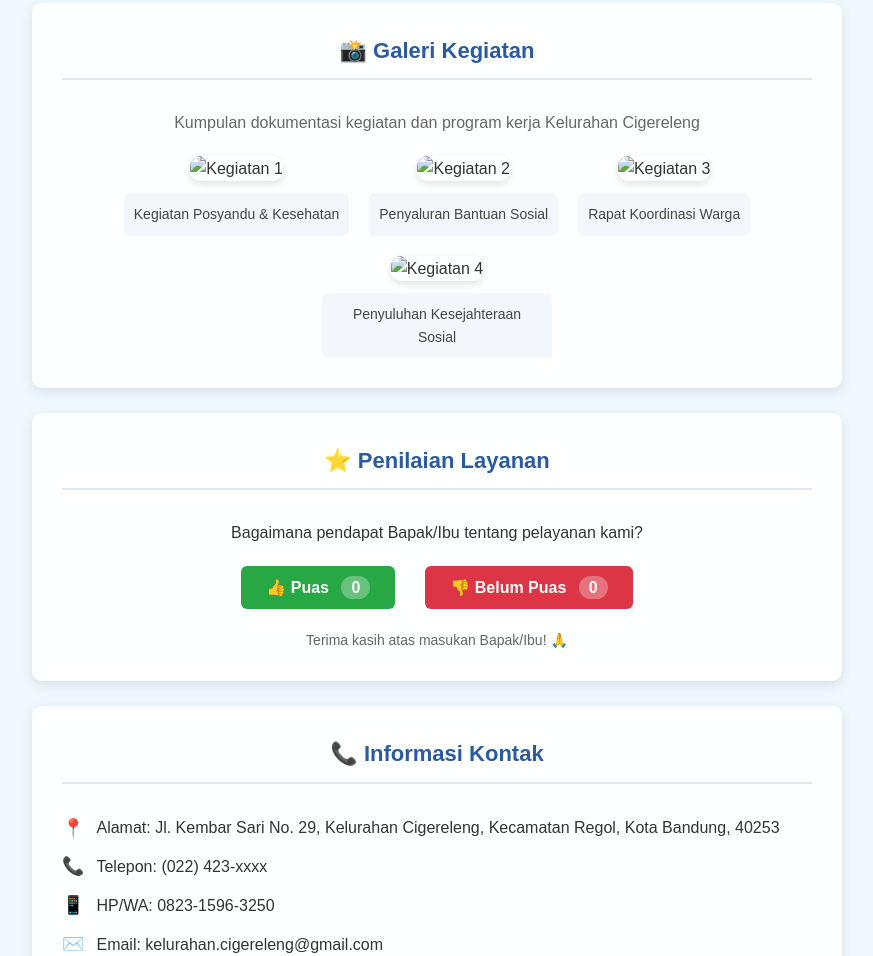
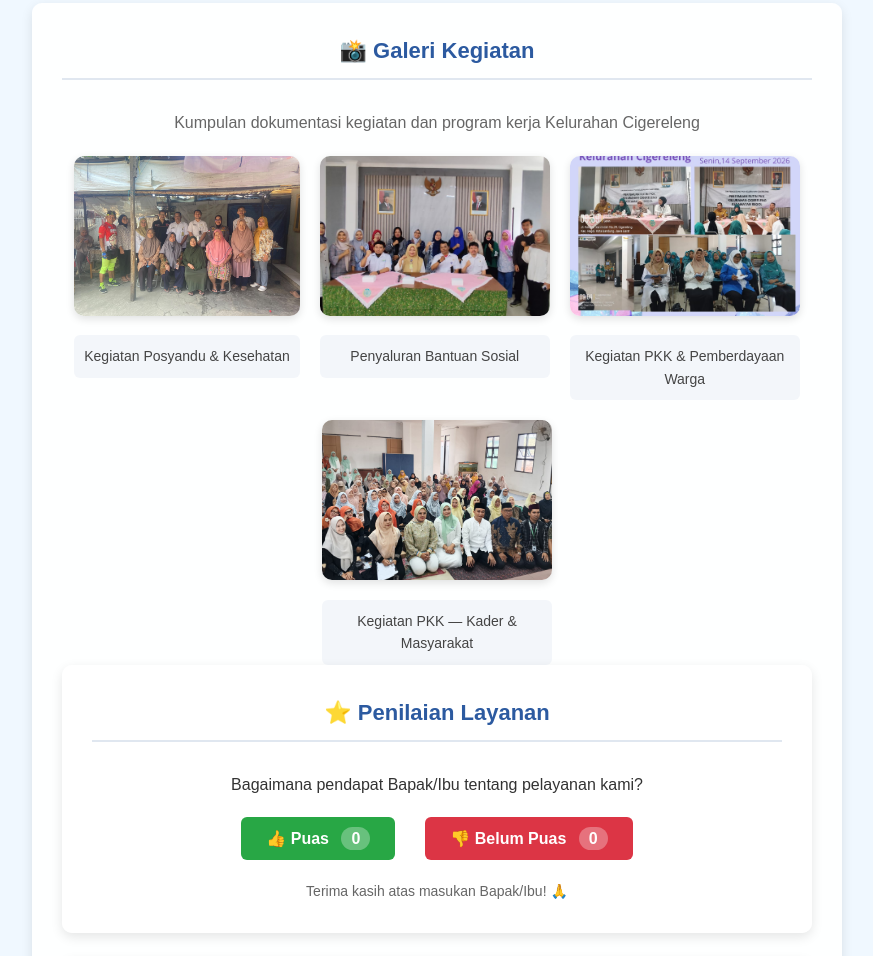
Before and after one commit to dkurnia668-ship-it/cigereleng, a plain HTML site: page index.html in a window 1280 px wide. Shown: the part 2532-3488 px from the top of the page, without its empty margins (203-1076 px from the left). Drawn offline with Linux system fonts and the light colour scheme.

Commit message:
Update index.html

```diff
--- a/index.html
+++ b/index.html
@@ -555,23 +555,23 @@
             <p style="text-align:center; color:#666; margin-bottom:20px;">Kumpulan dokumentasi kegiatan dan program kerja Kelurahan Cigereleng</p>
            <div class="galeri-foto">
     <div class="foto-item">
-                    <img src="kegiatan1.jpg" alt="Kegiatan 1">
+        <img src="posyandu.jpeg" alt="Kegiatan Posyandu">
         <div class="keterangan-foto">Kegiatan Posyandu & Kesehatan</div>
     </div>
     <div class="foto-item">
-                    <img src="kegiatan2.jpg" alt="Kegiatan 2">
+        <img src="dashat.jpeg" alt="Penyaluran Bantuan">
         <div class="keterangan-foto">Penyaluran Bantuan Sosial</div>
     </div>
     <div class="foto-item">
-                    <img src="kegiatan3.jpg" alt="Kegiatan 3">
-                    <div class="keterangan-foto">Rapat Koordinasi Warga</div>
+        <img src="PKK.jpeg" alt="Kegiatan PKK">
+        <div class="keterangan-foto">Kegiatan PKK & Pemberdayaan Warga</div>
     </div>
     <div class="foto-item">
-                    <img src="kegiatan4.jpg" alt="Kegiatan 4">
-                    <div class="keterangan-foto">Penyuluhan Kesejahteraan Sosial</div>
+        <img src="PKK1.jpeg" alt="Kegiatan PKK">
+        <div class="keterangan-foto">Kegiatan PKK — Kader & Masyarakat</div>
     </div>
 </div>
-        </div>
+
 
         <div class="card pusat" id="penilaian">
             <h2>⭐ Penilaian Layanan</h2>
```
Lines whose indentation alone changed are shown as unchanged.
